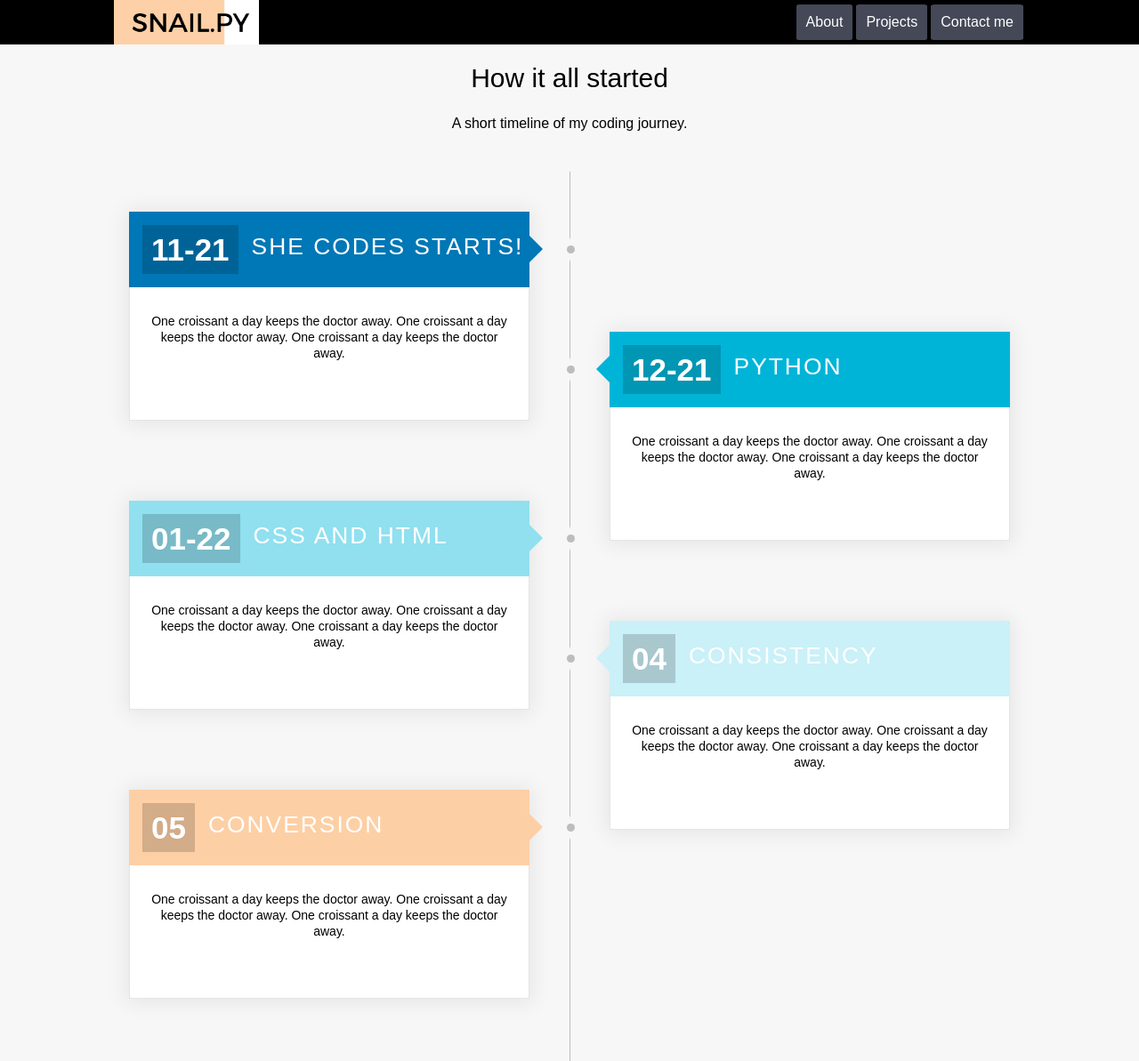
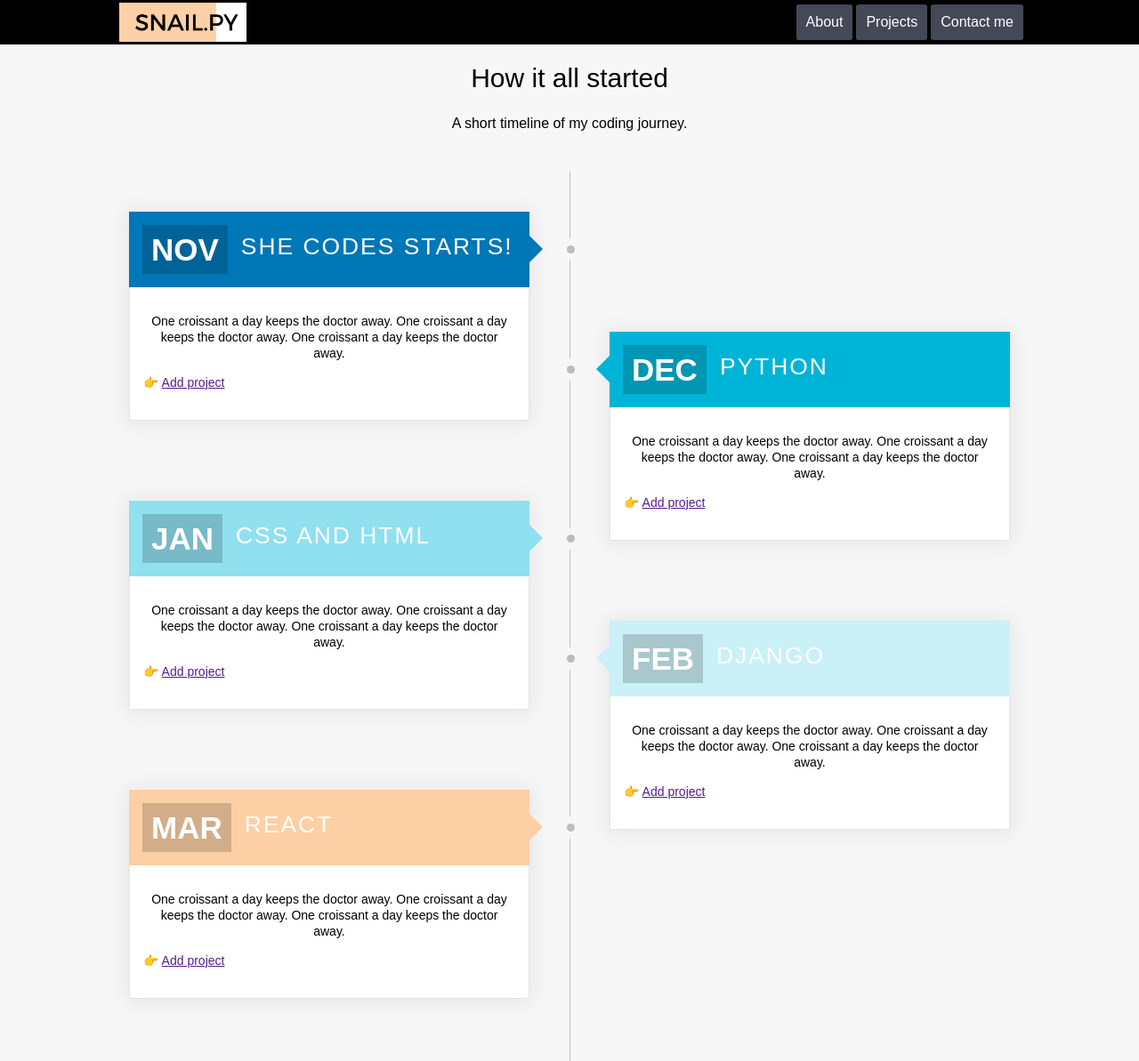
Before and after one commit to snail-Py/snail_py.github.io, a plain HTML site: page index.html in a window 1280 px wide. Shown: the whole page at 89% size. Drawn offline with Linux system fonts and the light colour scheme.

Commit message:
progress

```diff
--- a/index.html
+++ b/index.html
@@ -17,6 +17,7 @@
                     <img src="images/Snail py - Camille le Goff logo.png" alt="Camille le Goff Logo"/>
                 </a>
             </div>
+
             <!-- Creates navigation menu -->
             <nav>
                 <div>
@@ -34,60 +35,66 @@
                 <div class="demo-card demo-card--step1">
                     <div class="head">
                         <div class="number-box">
-                            <span>11-21</span>
+                            <span>NOV</span>
                         </div>
                         <h2>She Codes starts!</h2>
                     </div>
                     <div class="body">
                         <p>One croissant a day keeps the doctor away. One croissant a day keeps the doctor away. One croissant a day keeps the doctor away.</p>
+                        <p id="finger">&#128073; <a href="">Add project</a></p>
+
                     </div>
                 </div>
 
                 <div class="demo-card demo-card--step2">
                     <div class="head">
                         <div class="number-box">
-                            <span>12-21</span>
+                            <span>DEC</span>
                         </div>
                         <h2>Python</h2>
                     </div>
                     <div class="body">
                         <p>One croissant a day keeps the doctor away. One croissant a day keeps the doctor away. One croissant a day keeps the doctor away.</p>
+                        <p id="finger">&#128073; <a href="">Add project</a></p>
                     </div>
                 </div>
 
                 <div class="demo-card demo-card--step3">
                     <div class="head">
                         <div class="number-box">
-                            <span>01-22</span>
+                            <span>JAN</span>
                         </div>
                         <h2>CSS and HTML</h2>
                     </div>
                     <div class="body">
                         <p>One croissant a day keeps the doctor away. One croissant a day keeps the doctor away. One croissant a day keeps the doctor away.</p>
+                        <p id="finger">&#128073; <a href="">Add project</a></p>
                     </div>
                 </div>
 
                 <div class="demo-card demo-card--step4">
                     <div class="head">
                         <div class="number-box">
-                            <span>04</span>
+                            <span>FEB</span>
                         </div>
-                        <h2>Consistency</h2>
+                        <h2>Django</h2>
                     </div>
                     <div class="body">
                         <p>One croissant a day keeps the doctor away. One croissant a day keeps the doctor away. One croissant a day keeps the doctor away.</p>
+                        <p id="finger">&#128073; <a href="">Add project</a></p>
                     </div>
                 </div>
 
                 <div class="demo-card demo-card--step5">
                     <div class="head">
                         <div class="number-box">
-                            <span>05</span>
+                            <span>MAR</span>
                         </div>
-                        <h2>Conversion</h2>
+                        <h2>React</h2>
                     </div>
                     <div class="body">
                         <p>One croissant a day keeps the doctor away. One croissant a day keeps the doctor away. One croissant a day keeps the doctor away.</p>
+                        <p id="finger">&#128073; <a href="">Add project</a></p>
                     </div>
                 </div>
             </div>
--- a/styles.css
+++ b/styles.css
@@ -25,8 +25,9 @@ header {
     margin-left: 10%;
 
 }
-.logo img {
-    height: 50px;
+.logo img, .logo a {
+    max-height: 44px;
+    margin: 3px;
 }
 
 nav {
@@ -263,6 +264,11 @@ h1 {
     border-top: 0;
     padding: 15px;
   }
+
+  #timeline .demo-card .body #finger {
+    text-align: left;
+  }
+
   @media (min-width: 1000px) {
     #timeline .demo-card .body {
       height: 150px;
```
